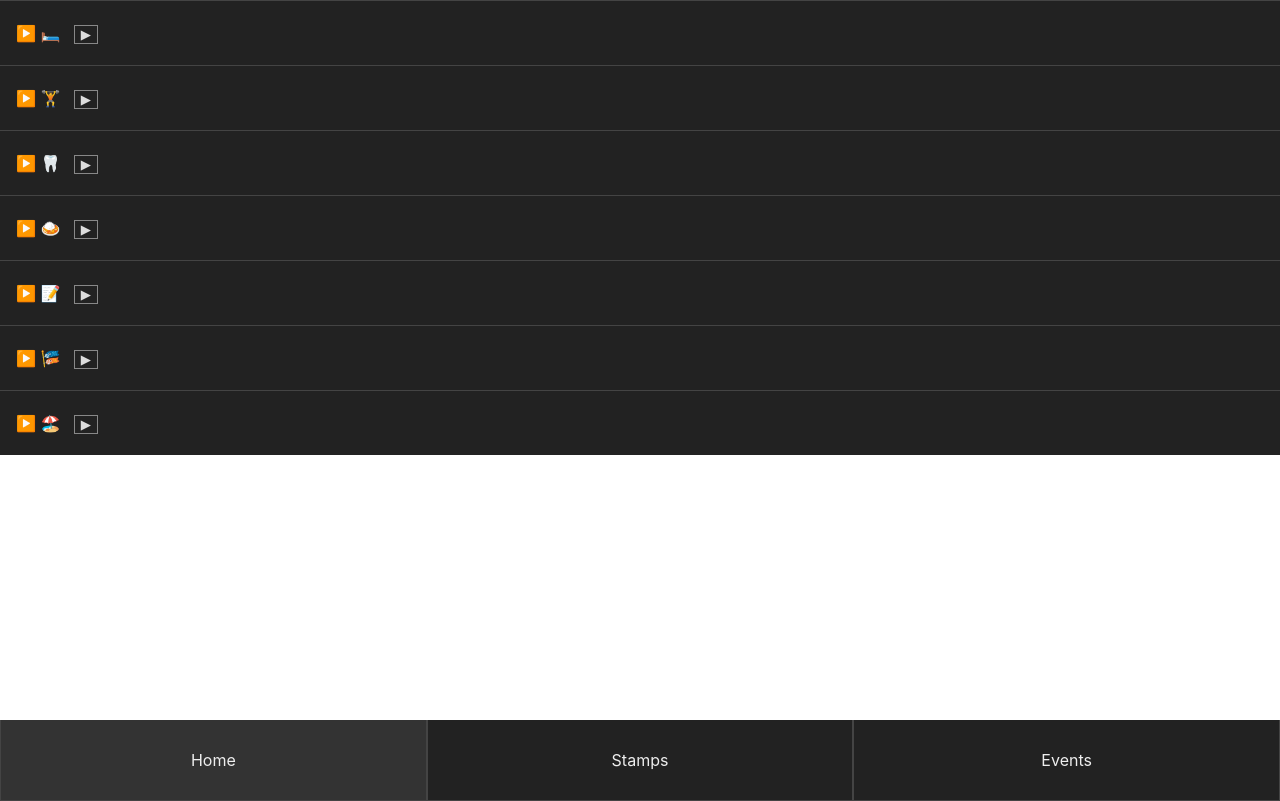
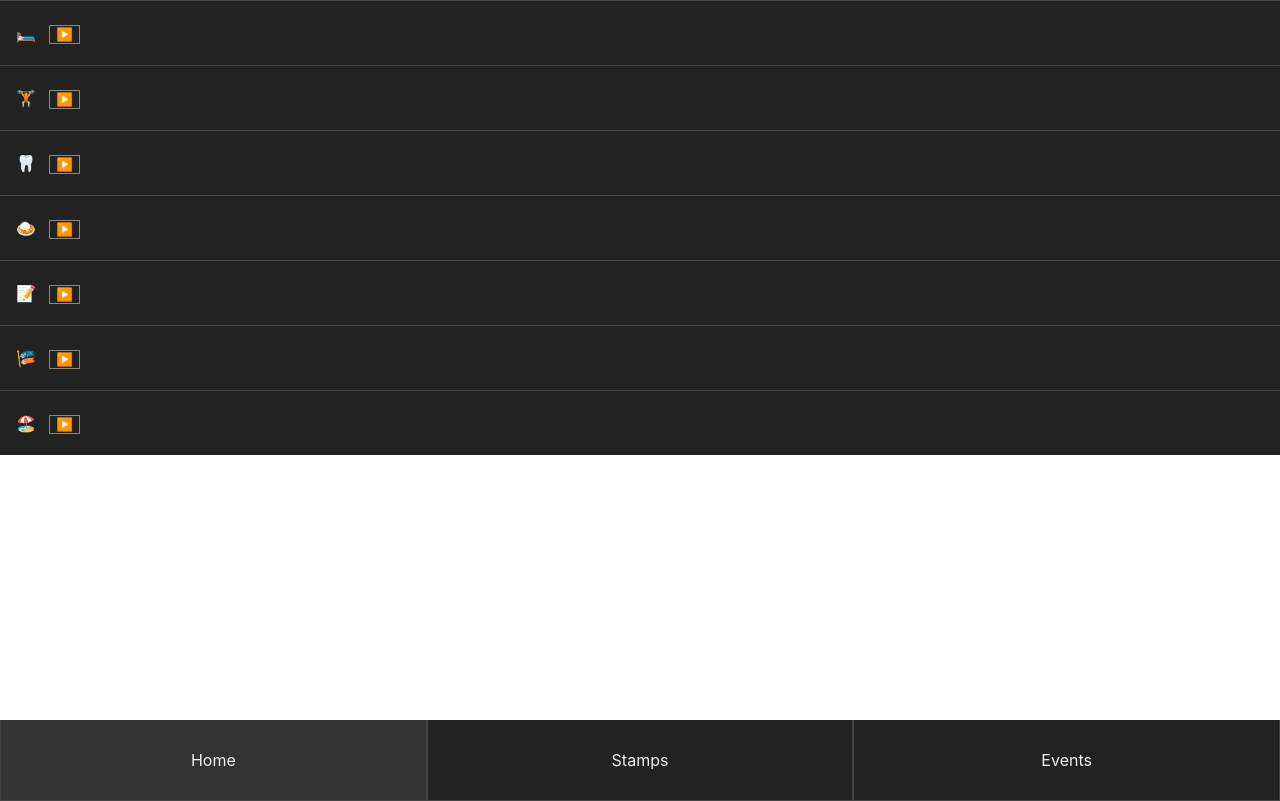
Before and after one commit to kylejlin/tihu, a React (Create React App) app: page / in a window 1280 px wide. Built offline with nearby package versions, Linux system fonts and the light colour scheme.

Commit message:
Add TihuEventKind

```diff
--- a/src/components/EventsMenu/EventBar.tsx
+++ b/src/components/EventsMenu/EventBar.tsx
@@ -2,6 +2,7 @@ import React from "react";
 import "../../App.css";
 import {
   argMax,
+  getEventKindString,
   toTihuDateTimeString,
   toTihuHourMinuteSecondString,
   toTihuHourMinuteString,
@@ -99,7 +100,7 @@ export function EventBar({
   return (
     <li className="BarListItem BarListItem--event" key={event.time}>
       <span className="BarListItem__Name">
-        {event.name}
+        {event.stamp} {getEventKindString(event.eventKind)}
         {recencyIndex === 0 && state.tentativeLastEventTime !== null ? (
           <input
             className={
--- a/src/components/HomeMenu.tsx
+++ b/src/components/HomeMenu.tsx
@@ -1,7 +1,7 @@
 import React from "react";
-import { StateHookProps } from "../types";
+import { StateHookProps, TihuEventKind } from "../types";
 import "../App.css";
-import { StampableStamp } from "./StampBar";
+import { StampBar } from "./StampBar";
 import { EventBar } from "./EventsMenu/EventBar";
 
 export function HomeMenu({ stateHook }: StateHookProps) {
@@ -11,7 +11,7 @@ export function HomeMenu({ stateHook }: StateHookProps) {
     .sort((a, b) => b.time - a.time);
   const isLastEventInProgress =
     sortedEventsRecentFirst.length > 0 &&
-    sortedEventsRecentFirst[0].name.startsWith("▶️");
+    sortedEventsRecentFirst[0].eventKind === TihuEventKind.Start;
   const previousEventDurationMillis =
     sortedEventsRecentFirst.length >= 2 &&
     sortedEventsRecentFirst.length % 2 === 0
@@ -21,24 +21,24 @@ export function HomeMenu({ stateHook }: StateHookProps) {
     <div className="PageMenu PageMenu--home">
       <div className="PageMenu--home__Stamps">
         <ul className="BarList BarList--containerFilling">
-          {isLastEventInProgress
-            ? [
-                <StampableStamp
-                  stateHook={stateHook}
-                  stampName={sortedEventsRecentFirst[0].name.replace(
-                    /▶️/g,
-                    "⏹️"
-                  )}
-                  key={sortedEventsRecentFirst[0].name.replace(/▶️/g, "⏹️")}
-                />,
-              ]
-            : state.stamps.map((stamp) => (
-                <StampableStamp
-                  stateHook={stateHook}
-                  stampName={"▶️ " + stamp}
-                  key={stamp}
-                />
-              ))}
+          {isLastEventInProgress ? (
+            <StampBar
+              stateHook={stateHook}
+              stamp={sortedEventsRecentFirst[0].stamp}
+              eventKind={TihuEventKind.End}
+              deletable={false}
+            />
+          ) : (
+            state.stamps.map((stamp) => (
+              <StampBar
+                key={stamp}
+                stateHook={stateHook}
+                stamp={stamp}
+                eventKind={TihuEventKind.Start}
+                deletable={false}
+              />
+            ))
+          )}
         </ul>
       </div>
       <div className="PageMenu--home__PreviousEvent">
--- a/src/components/StampBar.tsx
+++ b/src/components/StampBar.tsx
@@ -1,26 +1,28 @@
 import React from "react";
-import { StateHookProps } from "../types";
+import { StateHookProps, TihuEventKind } from "../types";
 import "../App.css";
+import { getEventKindString } from "../misc";
 
 export function StampBar({
   stateHook,
-  stampName,
-  stampable,
+  stamp,
+  eventKind,
   deletable,
 }: StateHookProps & {
-  stampName: string;
-  stampable: boolean;
+  stamp: string;
+  eventKind: null | TihuEventKind;
   deletable: boolean;
 }) {
   const [state, setState] = stateHook;
 
-  function addEventNow() {
+  function addEventNow(eventKind: TihuEventKind) {
     setState((state) => ({
       ...state,
       events: [
         ...state.events,
         {
-          name: stampName,
+          eventKind,
+          stamp: stamp,
           time: Date.now(),
         },
       ],
@@ -54,21 +56,21 @@ export function StampBar({
 
   return (
     <li className="BarListItem BarListItem--stamp">
-      <span className="BarListItem__Name">{stampName}</span>
-      {stampable && (
+      <span className="BarListItem__Name">{stamp}</span>
+      {eventKind !== null && (
         <button
           className="BarListItem__Button BarListItem__Button--stamp"
-          onClick={addEventNow}
+          onClick={() => addEventNow(eventKind)}
         >
-          {String.fromCodePoint(stampName.codePointAt(0)!)}
+          {getEventKindString(eventKind)}
         </button>
       )}
 
-      {state.stampAboutToBeDeleted === stampName ? (
+      {state.stampAboutToBeDeleted === stamp ? (
         <>
           <button
             className="BarListItem__Button BarListItem__Button--stamp BarListItem__Button--event--finalDelete"
-            onClick={() => removeStamp(stampName)}
+            onClick={() => removeStamp(stamp)}
           >
             🗑️
           </button>
@@ -82,7 +84,7 @@ export function StampBar({
       ) : deletable ? (
         <button
           className="BarListItem__Button BarListItem__Button--stamp"
-          onClick={() => askForStampDeletionConfirmation(stampName)}
+          onClick={() => askForStampDeletionConfirmation(stamp)}
         >
           🗑️
         </button>
@@ -90,7 +92,3 @@ export function StampBar({
     </li>
   );
 }
-
-export function StampableStamp(props: StateHookProps & { stampName: string }) {
-  return <StampBar {...props} stampable={true} deletable={false} />;
-}
--- a/src/components/StampsMenu/AddStampMenu.tsx
+++ b/src/components/StampsMenu/AddStampMenu.tsx
@@ -66,8 +66,8 @@ export function AddStampMenu({ stateHook }: StateHookProps) {
           <StampBar
             key={stamp}
             stateHook={stateHook}
-            stampName={stamp}
-            stampable={false}
+            stamp={stamp}
+            eventKind={null}
             deletable={true}
           />
         ))}
--- a/src/components/StampsMenu/StampBarList.tsx
+++ b/src/components/StampsMenu/StampBarList.tsx
@@ -13,8 +13,8 @@ export function StampBarList({ stateHook }: StateHookProps) {
           <StampBar
             key={stamp}
             stateHook={stateHook}
-            stampName={stamp}
-            stampable={false}
+            stamp={stamp}
+            eventKind={null}
             deletable={true}
           />
         ))}
--- a/src/misc.ts
+++ b/src/misc.ts
@@ -1,3 +1,5 @@
+import { TihuEventKind } from "./types";
+
 export function toTihuDateTimeString(d: Date): string {
   const year = d.getFullYear();
   const month = d.getMonth() + 1;
@@ -58,3 +60,12 @@ export function toTihuHourMinuteSecondString(durationMillis: number): string {
     .toString()
     .padStart(2, "0")}`;
 }
+
+export function getEventKindString(kind: TihuEventKind): string {
+  switch (kind) {
+    case TihuEventKind.Start:
+      return "▶️";
+    case TihuEventKind.End:
+      return "⏹️";
+  }
+}
--- a/src/stateUtils.ts
+++ b/src/stateUtils.ts
@@ -53,7 +53,16 @@ export function isTentativeLastEventTimeValid(
   return { isValid: false };
 }
 
+/**
+ * The new stamp must...
+ * 1. ...not contain any whitespace
+ * 2. ...not be empty
+ * 3. ...not already exist
+ */
 export function isTentativeNewStampValid(state: State): boolean {
-  const stripped = state.tentativeNewStamp.replace(/\s/g, "");
-  return stripped.length > 0 && !state.stamps.includes(stripped);
+  return (
+    !/\s/.test(state.tentativeNewStamp) &&
+    state.tentativeNewStamp.length > 0 &&
+    !state.stamps.includes(state.tentativeNewStamp)
+  );
 }
--- a/src/types.ts
+++ b/src/types.ts
@@ -48,9 +48,15 @@ export enum StampsMenuKind {
 
 /** We call it `TihuEvent` to avoid a name clash with the native `Event`. */
 export interface TihuEvent {
-  readonly name: string;
+  readonly eventKind: TihuEventKind;
+  readonly stamp: string;
   /** Number of milliseconds since the JS Date epoch. */
   readonly time: number;
+}
+
+export enum TihuEventKind {
+  Start,
+  End,
 }
 
 export enum EventsMenuKind {
```
